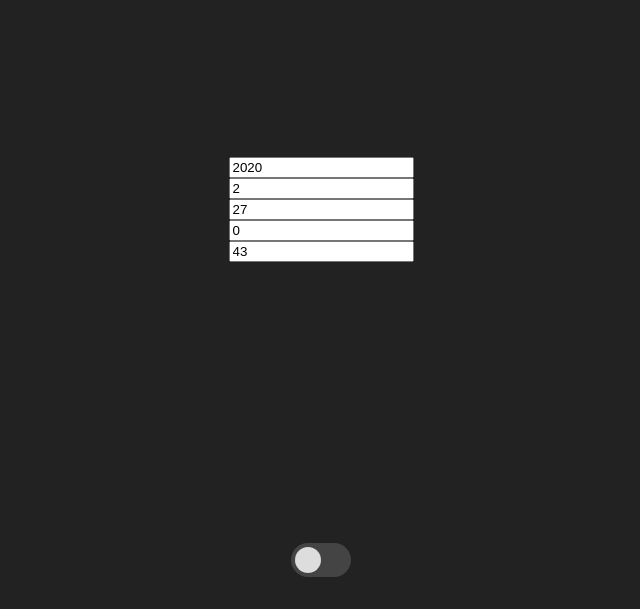
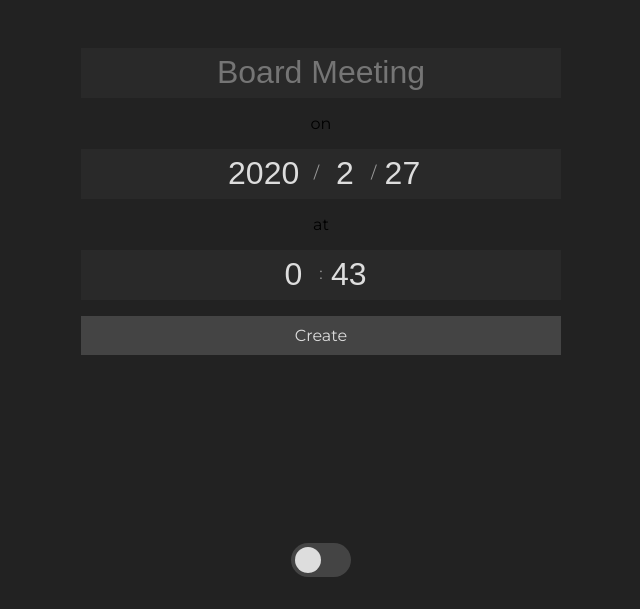
Before and after one commit to MattDavis00/countdown.mattdavis.info, an Angular app in the folder frontend-countdown/: page /#/ in a window 1280 px wide. Shown: the part 191-800 px from the top of the page, without its empty margins (319-959 px from the left). Built offline with nearby package versions, Linux system fonts and the light colour scheme.

Commit message:
Updating theme changing logic as well as added the create countdown styling and functionalty.

```diff
--- a/frontend-countdown/src/app/create-countdown/create-countdown.component.html
+++ b/frontend-countdown/src/app/create-countdown/create-countdown.component.html
@@ -1,11 +1,30 @@
 <!-- Clock Text -->
 <div class="column dark">
-    <div class="input">
-        <input name="year" [(ngModel)]="year"><br>
-        <input name="month" [(ngModel)]="month"><br>
-        <input name="day" [(ngModel)]="day"><br>
-        <input name="hour" [(ngModel)]="hour"><br>
-        <input name="minute" [(ngModel)]="minute"><br>
+    <div class="create-countdown">
+        <div class="row input-title">
+            <input class="title" name="title" placeholder="Board Meeting" [(ngModel)]="title">
+        </div>
+        <div class="row">
+            <span>on</span>
+        </div>
+        <div class="row input-date">
+            <input class="year" name="year" placeholder="2020" [(ngModel)]="year">
+            <div class="divider">/</div>
+            <input class="month" name="month" placeholder="12" [(ngModel)]="month">
+            <div class="divider">/</div>
+            <input class="day" name="day" placeholder="30" [(ngModel)]="day">
+        </div>
+        <div class="row">
+            <span>at</span>
+        </div>
+        <div class="row input-time">
+            <input class="hour" name="hour" placeholder="18" [(ngModel)]="hour">
+            <div class="divider">:</div>
+            <input class="minute" name="minute" placeholder="30" [(ngModel)]="minute">
+        </div>
+        <div class="row">
+            <a class="a-button" (click)="create()">Create</a>
+        </div>
     </div>
 </div>
 
--- a/frontend-countdown/src/app/create-countdown/create-countdown.component.ts
+++ b/frontend-countdown/src/app/create-countdown/create-countdown.component.ts
@@ -1,4 +1,6 @@
 import { Component, OnInit } from '@angular/core';
+import { HttpClient } from '@angular/common/http';
+import backendURL from '../backendURL';
 
 @Component({
   selector: 'app-create-countdown',
@@ -8,13 +10,14 @@ import { Component, OnInit } from '@angular/core';
 export class CreateCountdownComponent implements OnInit {
 
   theme: boolean = false;
+  title: string = "";
   year: string = "2020";
   month: string = "12";
   day: string = "31";
   hour: string = "16";
   minute: string = "30";
 
-  constructor() { }
+  constructor(private http: HttpClient) { }
 
   ngOnInit() {
     var currentDate = new Date();
@@ -23,6 +26,38 @@ export class CreateCountdownComponent implements OnInit {
     this.day = currentDate.getDate().toString();
     this.hour = currentDate.getHours().toString();
     this.minute = currentDate.getMinutes().toString();
+  }
+
+  create() {
+    var timeToSet = new Date(parseInt(this.year), parseInt(this.month) - 1, parseInt(this.day), parseInt(this.hour), parseInt(this.minute), 0, 0);
+    var utcString = timeToSet.toUTCString();
+
+    this.http.post<{
+      success: boolean;
+      errors: [];
+      id: string;
+      name: string;
+      datetime: string;
+    }>(backendURL + "/create",
+    {
+      "name": {"data": this.title, "id": "title"},
+      "datetime": {"data": utcString, "id": "datetime"}
+    })
+    .subscribe(
+      data  => {
+        console.log("POST Request is successful ", data);
+        if (data.success) {
+
+        } else {
+          // this.errService.handleErrors(this.el, data.errors, ["email", "password"]);
+        }
+      },
+      error  => {
+        console.log("Error", error);
+        // this.errService.handleErrors(this.el, [{"id": "fatal", "reason": "Unable to perform request. Please try again."}], []);
+      }
+
+    );
   }
 
   themeChange() {
--- a/frontend-countdown/src/index.html
+++ b/frontend-countdown/src/index.html
@@ -25,7 +25,7 @@
 
   </head>
 
-  <body>
+  <body data-theme="dark">
     <app-root></app-root>
   </body>
 
--- a/frontend-countdown/src/styles.css
+++ b/frontend-countdown/src/styles.css
@@ -1,36 +1,158 @@
 /* You can add global styles to this file, and also import other style files */
+
+:root {
+    --transition-time: .6s;
+}
+
+html {
+    -webkit-transition: var(--transition-time);
+    transition: var(--transition-time);
+}
+
+[data-theme="dark"] {
+    --color-bg: #222222;
+    --input-bg: #292929;
+    --slider-bg: #444444;
+    --slider-dot: #dddddd;
+    --color: #dddddd;
+}
+
+[data-theme="light"] {
+    --color-bg: #ffffff;
+    --input-bg: #dddddd;
+    --slider-bg: #dddddd;
+    --slider-dot: #222222;
+    --color: #000000;
+}
+
+html {
+    font-family: 'Montserrat', sans-serif;
+}
+
+h1 {
+    margin: 0;
+}
+
+h2 {
+    margin: 0.8rem 0 0.8rem 0;
+}
 
 body {
     margin: 0;
 }
 
 .column {
+    background-color: var(--color-bg);
     position: absolute;
     width: 100%;
     height: 100%;
     display: flex;
+    flex-direction: column;
     justify-content: center;
     align-items: center;
-    -webkit-transition: .6s;
-    transition: .6s;
-}
-
-.column.dark {
-    background-color: #222222;
+    -webkit-transition: var(--transition-time);
+    transition: var(--transition-time);
 }
 
 .clock {
-    font-family: 'Montserrat', sans-serif;
+    color: var(--color);
     font-size: 10rem;
     font-weight: 300;
-    -webkit-transition: .6s;
-    transition: .6s;
+    -webkit-transition: var(--transition-time);
+    transition: var(--transition-time);
 }
 
-.clock.dark {
-    color: #dddddd;
+.create-countdown {
+    width: 30rem;
+    display: flex;
+    flex-direction: column;
+    align-content: center;
+    justify-content: center;
 }
 
+.row {
+    display: flex;
+    justify-content: center;
+    margin-bottom: 1rem;
+}
+
+.countdown-title {
+    color: var(--color);
+    text-align: center;
+    margin-bottom: 1rem;
+    -webkit-transition: var(--transition-time);
+    transition: var(--transition-time);
+}
+
+/* --------------- Input Fields -------------- */
+
+.input-title, .input-date, .input-time {
+    background-color: var(--input-bg);
+}
+
+.input-title > input, .input-date > input, .input-time > input {
+    height: 3rem;
+    font-size: 2rem;
+    background-color: transparent;
+    border: none;
+    color: var(--color);
+    text-align: center;
+}
+
+.divider {
+    line-height: 3rem;
+    color: #999999;
+}
+
+.input-title > input {
+    width: 100%;
+}
+
+.year {
+    width: 6rem;
+}
+
+.month {
+    width: 3rem;
+}
+
+.day {
+    width: 3rem;
+}
+
+.hour {
+    width: 3rem;
+}
+
+.minute {
+    width: 3rem;
+}
+
+
+/* ---------------- A Tag Buttons ---------------- */
+
+a:hover {
+    cursor: pointer;
+}
+
+.a-button, .a-button:visited, .a-button:active  {
+    width: 100%;
+    padding: 10px;
+    text-align: center;
+    /* text-decoration: none; */
+    color: #dddddd;
+    background-color: #444444;
+    user-select: none;
+}
+
+.a-button:hover {
+    color: var(--white);
+    background-color: rgba(69, 90, 100, 1.0);
+}
+
+
+
+/* ------------------- Input Slider ------------------ */
 
 /* The switch - the box around the slider */
 .switch {
@@ -68,7 +190,7 @@ body {
     left: 0;
     right: 0;
     bottom: 0;
-    background-color: #444444;
+    background-color: var(--slider-bg);
     -webkit-transition: .6s;
     transition: .6s;
 
@@ -81,7 +203,7 @@ body {
     width: 26px;
     left: 4px;
     bottom: 4px;
-    background-color: #dddddd;
+    background-color: var(--slider-dot);
     -webkit-transition: .6s;
     transition: .6s;
 }
@@ -91,7 +213,7 @@ input:checked + .slider {
 }
 
 input:checked + .slider:before {
-    background-color: #444444;
+    background-color: var(--slider-bg);
     -webkit-transform: translateX(26px);
     -ms-transform: translateX(26px);
     transform: translateX(26px);
```
